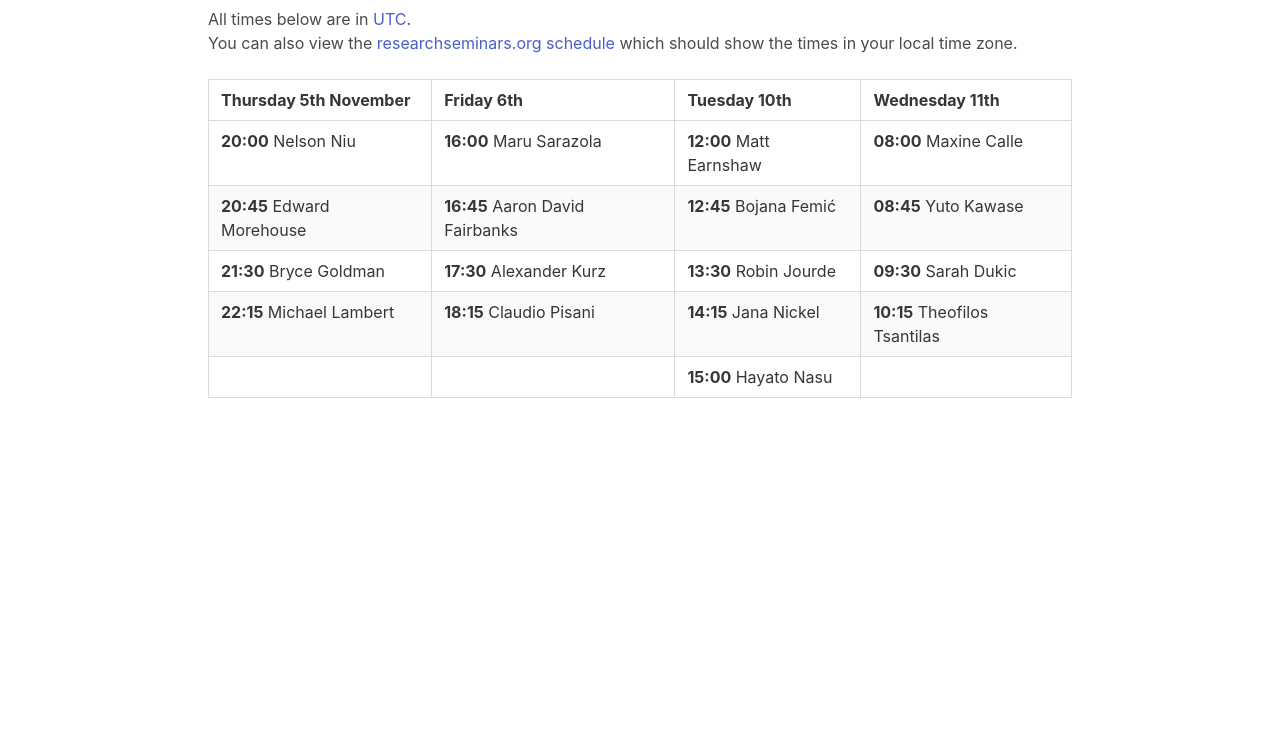
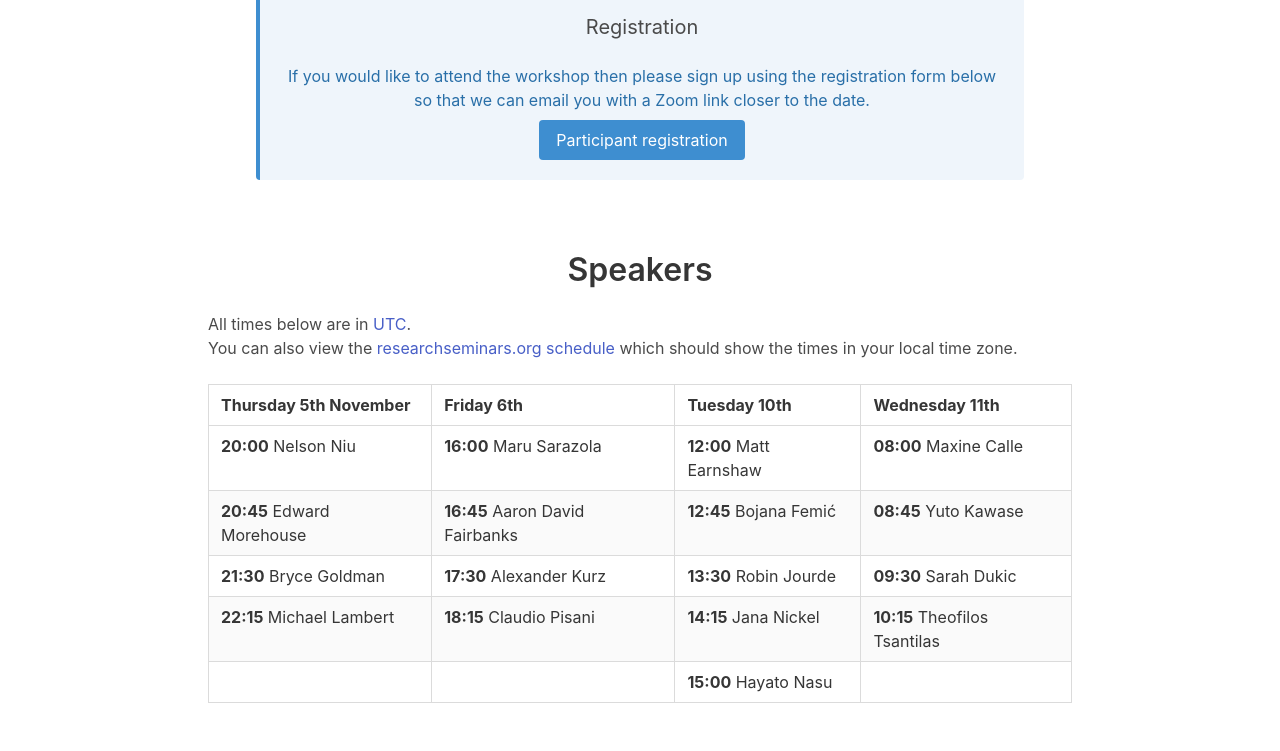
Before and after one commit to BryceClarke/virtual-double-categories-workshop, a plain HTML site: page index.html in a window 1280 px wide. Shown: the part 721-1472 px from the top of the page. Before the commit the page ends 1167 px from the top, so only its background shows below. Drawn offline with nearby package versions, Linux system fonts and the light colour scheme; files whose address does not match are found by name.

Commit message:
registration link

```diff
--- a/index.html
+++ b/index.html
@@ -79,7 +79,23 @@
   </div>
 </section>
 
-<section class="section pt-0">
+<section>
+  <div class="container is-max-desktop px-6">
+    <article class="message is-info mt-6 mx-6">
+      <div class="message-body has-text-centered">
+        <h2 class="subtitle">Registration</h2>
+
+        <p class="mb-2">
+          If you would like to attend the workshop then please sign up using the registration form below so that we can email you with a Zoom link closer to the date.
+        </p>
+
+        <a class="button is-info" href="https://forms.gle/1dHVoYx13oPWRo8F6">Participant registration</a>
+      </div>
+    </article>
+  </p>
+</section>
+
+<section class="section">
   <div class="container is-max-desktop px-6">
 
     <h1 class="title has-text-centered">Speakers</h1>
```
